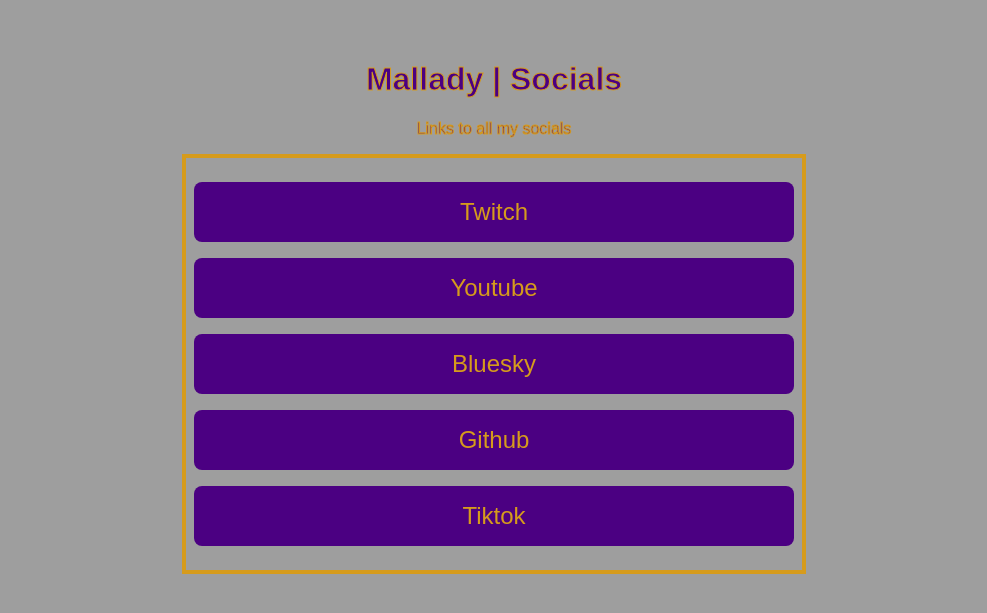
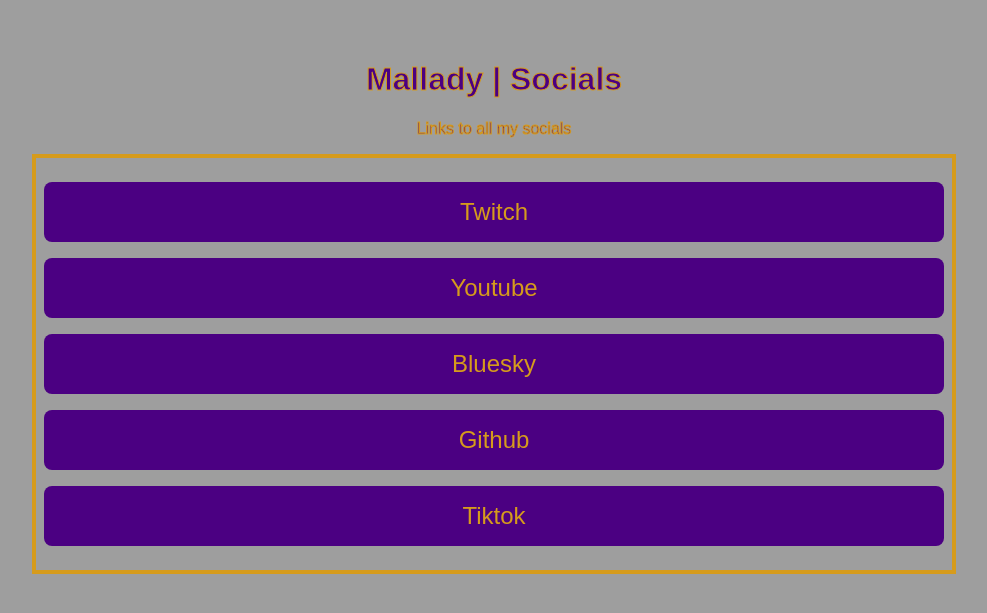
Before and after one commit to Mallady/social-linker, a Jekyll site: the page built from index.md, in a window 1280 px wide. Shown: the top 613 px of the page, without its empty margins (146-1133 px from the left). Built offline with Jekyll 4.4.1, drawn with Linux system fonts in a browser that asks for light colours.

Commit message:
change scaling

```diff
--- a/css/web.css
+++ b/css/web.css
@@ -2,9 +2,9 @@
   --main-color: #4B0082;
   --secondary-color: #000000;
   --highlight-color: #d69b1c;
-  --title-size: 2em;
+  --title-size: 3em;
   --link-size: 1.5em;
-  --description-size: 1em;
+  --description-size: 2em;
 }
 
 title {
@@ -38,7 +38,7 @@
 
 .center {
     margin: auto;
-    width: 50%;
+    width: 75%;
     border: 4px solid var(--highlight-color);
     padding: 8px;
 }
```
